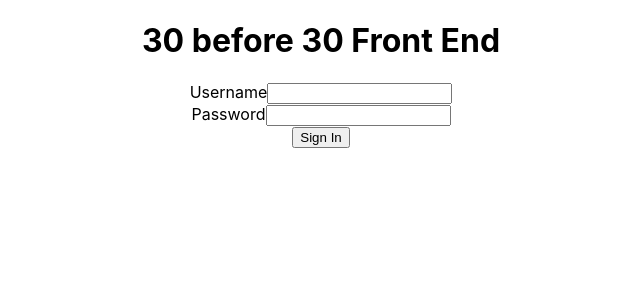
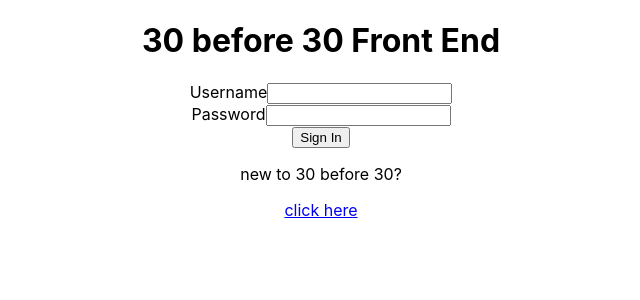
Before and after one commit to BrandonHarrison01/30for30-fe, a React (Create React App) app: page / in a window 1280 px wide. Shown: the top 300 px of the page, without its empty margins (319-959 px from the left). Built offline with nearby package versions, Linux system fonts and the light colour scheme; no server answers.

Commit message:
fixed warning

```diff
--- a/src/components/Login.jsx
+++ b/src/components/Login.jsx
@@ -1,4 +1,5 @@
 import React from "react";
+import { Link } from 'react-router-dom'
 import axios from "axios";
 
 class Login extends React.Component {
@@ -28,6 +29,7 @@ class Login extends React.Component {
 
   render() {
     return (
+      <div>
         <form onSubmit={this.handleSubmit}>
           <div>
             <label>Username</label>
@@ -49,6 +51,9 @@ class Login extends React.Component {
           </div>
           <button type='submit'>Sign In</button>
         </form>
+        <p>new to 30 before 30?</p>
+        <Link to='/register' >click here</Link>
+      </div>
     );
   }
 }
--- a/src/components/NewGoalForm.jsx
+++ b/src/components/NewGoalForm.jsx
@@ -11,13 +11,15 @@ function NewGoalForm() {
   });
 
   let [categories, setCategories] = useState([]);
+  let [rerender, setRerender] = useState();
+  let count = 1
 
   useEffect(() => {
     axiosWithAuth()
-      .get("https://thirty-before-thirty-bw.herokuapp.com/api/categories")
-      .then(res => setCategories(res.data))
-      .catch(err => console.log(err, "err"));
-  }, []);
+    .get("https://thirty-before-thirty-bw.herokuapp.com/api/categories")
+    .then(res => setCategories(res.data))
+    .catch(err => console.log(err, "err"));
+  }, [ rerender ]);
 
   const handleSubmit = e => {
     e.preventDefault();
@@ -25,6 +27,8 @@ function NewGoalForm() {
         .post('https://thirty-before-thirty-bw.herokuapp.com/api/items', newGoal)
         .then(res => console.log(res))
         .catch(err => console.log(err))
+    count++
+    setRerender(count)
   };
 
   return (
@@ -71,7 +75,14 @@ function NewGoalForm() {
           onChange={e =>
             setNewGoal({
               ...newGoal,
-              ["category_id"]: parseInt(e.target.value)
+
+              //fix this ↓↓↓
+
+              // ["category_id"]: parseInt(e.target.value)
+
+
+
+
             })
           }
         >
```
Lines whose indentation alone changed are shown as unchanged.
